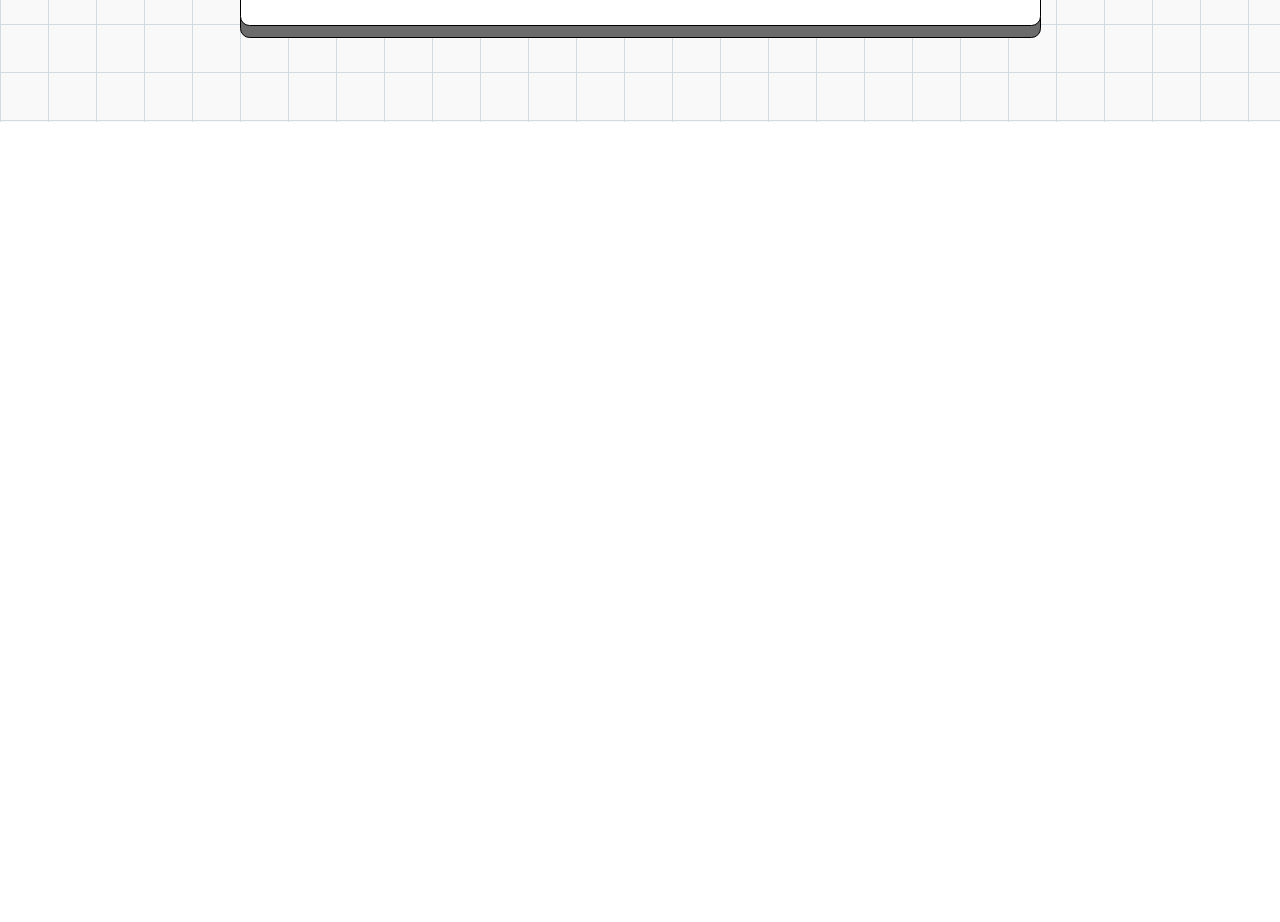
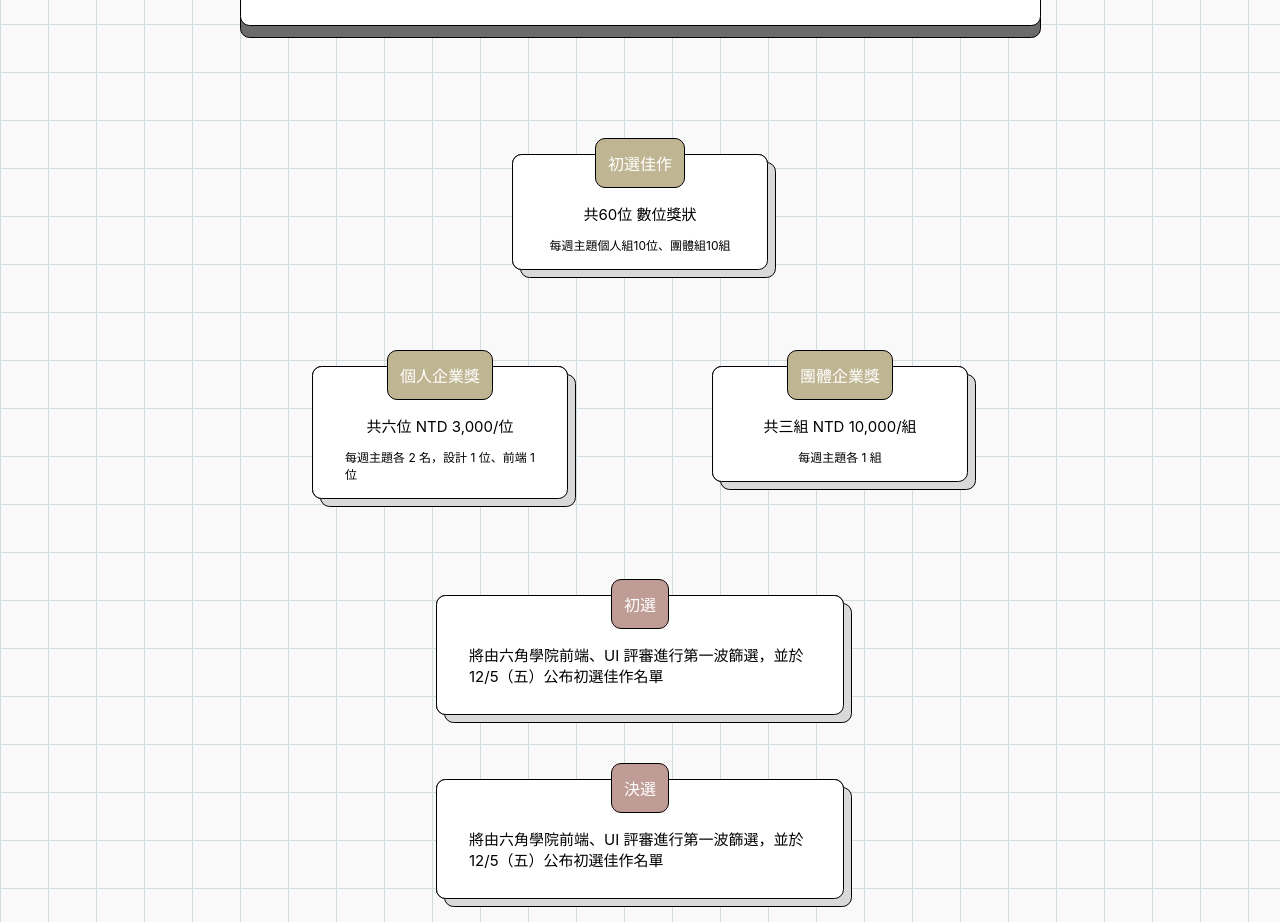
Before and after one commit to ms314006/event-website, a Next.js app: page / in a window 1280 px wide. Shown: the part 4440-5362 px from the top of the page. Before the commit the page ends 4562 px from the top, so only its background shows below. Built offline with nearby package versions, Linux system fonts and the light colour scheme.

Commit message:
ADD AwardAndSelection

```diff
--- /dev/null
+++ b/components/AwardAndSelection/awardAndSelection.module.css
@@ -0,0 +1,64 @@
+.container {
+  display: flex;
+  flex-direction: column;
+  align-items: center;
+  width: 50rem;
+  height: 50rem;
+  margin: 0 auto;
+}
+
+.selectionContainer,
+.awardContainer,
+.twoAwardsRow {
+  margin: 2rem 0;
+}
+
+.selectionContainer,
+.awardContainer {
+  position: relative;
+}
+
+.twoAwardsRow {
+  width: 100%;
+  display: flex;
+  justify-content: space-around;
+}
+
+.awardNameContainer {
+  width: 100%;
+  display: flex;
+  justify-content: center;
+  position: absolute;
+  top: -1rem;
+  z-index: 10;
+}
+
+.selectionName,
+.awardName {
+  background: #C0B592;
+  border: 0.0625rem solid #000000;
+  border-radius: 0.625rem;
+  color: #ffffff;
+  padding: 0.75rem;
+  width: max-content;
+}
+
+.selectionName {
+  background: #bf9d96;
+}
+
+.awardContent {
+  display: flex;
+  flex-direction: column;
+  justify-content: center;
+  align-items: center;
+}
+
+.award {
+  font-size: 0.9375rem;
+  margin-bottom: 0.75rem;
+}
+
+.awardCount {
+  font-size: 0.75rem;
+}
--- /dev/null
+++ b/components/AwardAndSelection/index.js
@@ -0,0 +1,108 @@
+import Shaded from '../Shaded'
+import styles from './awardAndSelection.module.css'
+
+export default function AwardAndSelection() {
+  return (
+    <div className={styles.container}>
+      <div className={styles.awardContainer}>
+        <div className={styles.awardNameContainer}>
+          <div className={styles.awardName}>
+            <span>初選佳作</span>
+          </div>
+        </div>
+        <Shaded
+          italic
+          color="#ffffff"
+          shadowColor="#D9D9D9"
+          contentPadding="3rem 2rem 1rem 2rem"
+          width="16rem"
+        >
+          <div className={styles.awardContent}>
+            <span className={styles.award}>共60位 數位獎狀</span>
+            <span className={styles.awardCount}>每週主題個人組10位、團體組10組</span>
+          </div>
+        </Shaded>
+      </div>
+      <div className={styles.twoAwardsRow}>
+        <div className={styles.awardContainer}>
+          <div className={styles.awardNameContainer}>
+            <div className={styles.awardName}>
+              <span>個人企業獎</span>
+            </div>
+          </div>
+          <Shaded
+            italic
+            color="#ffffff"
+            shadowColor="#D9D9D9"
+            contentPadding="3rem 2rem 1rem 2rem"
+            width="16rem"
+          >
+            <div className={styles.awardContent}>
+              <span className={styles.award}>共六位 NTD 3,000/位</span>
+              <span className={styles.awardCount}>每週主題各 2 名，設計 1 位、前端 1 位</span>
+            </div>
+          </Shaded>
+        </div>
+        <div className={styles.awardContainer}>
+          <div className={styles.awardNameContainer}>
+            <div className={styles.awardName}>
+              <span>團體企業獎</span>
+            </div>
+          </div>
+          <Shaded
+            italic
+            color="#ffffff"
+            shadowColor="#D9D9D9"
+            contentPadding="3rem 2rem 1rem 2rem"
+            width="16rem"
+          >
+            <div className={styles.awardContent}>
+              <span className={styles.award}>共三組 NTD 10,000/組</span>
+              <span className={styles.awardCount}>每週主題各 1 組</span>
+            </div>
+          </Shaded>
+        </div>
+      </div>
+      <div className={styles.selectionContainer}>
+        <div className={styles.awardNameContainer}>
+          <div className={styles.selectionName}>
+            <span>初選</span>
+          </div>
+        </div>
+        <Shaded
+          italic
+          color="#ffffff"
+          shadowColor="#D9D9D9"
+          contentPadding="3rem 2rem 1rem 2rem"
+          width="25.5rem"
+        >
+          <div className={styles.awardContent}>
+            <span className={styles.award}>
+              將由六角學院前端、UI 評審進行第一波篩選，並於 12/5（五）公布初選佳作名單
+            </span>
+          </div>
+        </Shaded>
+      </div>
+      <div className={styles.awardContainer}>
+        <div className={styles.awardNameContainer}>
+          <div className={styles.selectionName}>
+            <span>決選</span>
+          </div>
+        </div>
+        <Shaded
+          italic
+          color="#ffffff"
+          shadowColor="#D9D9D9"
+          contentPadding="3rem 2rem 1rem 2rem"
+          width="25.5rem"
+        >
+          <div className={styles.awardContent}>
+            <span className={styles.award}>
+              將由六角學院前端、UI 評審進行第一波篩選，並於 12/5（五）公布初選佳作名單
+            </span>
+          </div>
+        </Shaded>
+      </div>
+    </div>
+  )
+}
--- a/pages/index.js
+++ b/pages/index.js
@@ -4,6 +4,7 @@ import SubIntroduction from '../components/SubIntroduction';
 import FriendlyBanner from '../components/FriendlyBanner';
 import MainTheme from '../components/MainTheme';
 import Regulation from '../components/Regulation';
+import AwardAndSelection from '../components/AwardAndSelection';
 import styles from '../styles/Home.module.css'
 
 export default function Home() {
@@ -15,6 +16,7 @@ export default function Home() {
       <FriendlyBanner />
       <MainTheme />
       <Regulation />
+      <AwardAndSelection />
     </div>
   )
 }
```
